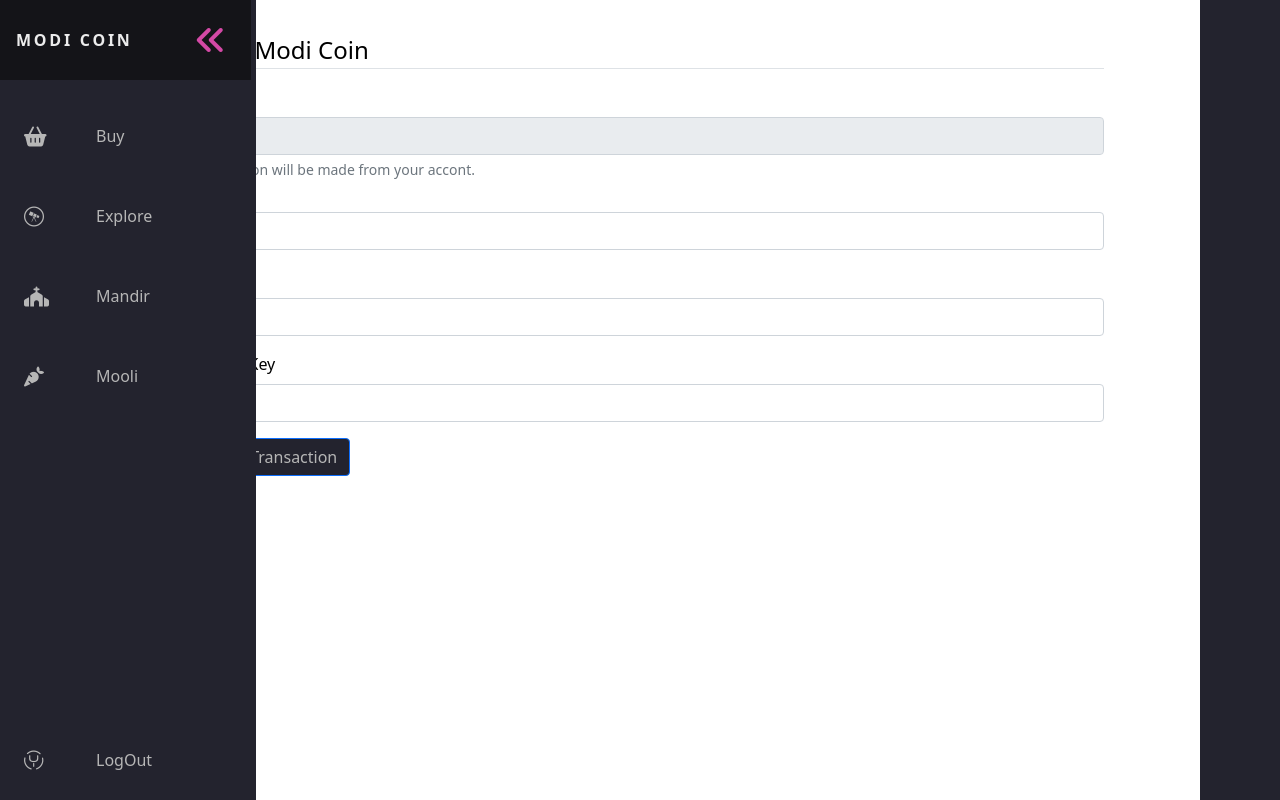
After one commit to batzuu/modicoin, a Flask app: page /transaction in a window 1280 px wide. The commit adds this page. Run offline with Flask 2, Linux system fonts and the light colour scheme; a user stored in the database is signed in; some libraries are stand-ins or nearby versions.

Commit message:
added transaction page + some stuff

```diff
--- a/modicoin/forms.py
+++ b/modicoin/forms.py
@@ -2,9 +2,12 @@
 from flask_wtf.recaptcha import validators
 from wtforms import SelectField
 from wtforms.fields import StringField, PasswordField, SubmitField, BooleanField
+from wtforms.fields.core import IntegerField
 from wtforms.fields.simple import SubmitField
-from wtforms.validators import DataRequired, Length, Email, EqualTo, ValidationError
+from wtforms.validators import DataRequired, Length, Email, EqualTo, ValidationError, NumberRange
+from wtforms.widgets.core import CheckboxInput
 from modicoin.models import User
+from flask_login import current_user
 
 
 class RegistrationForm(FlaskForm):
@@ -42,3 +45,30 @@
     remember = BooleanField("Remember me")
 
     submit = SubmitField("Login")
+
+
+class KeyDownForm(FlaskForm):
+    accept_check = BooleanField("I Have Copied the key", validators=[DataRequired()])
+
+    submit = SubmitField("Next")
+
+class TransactionForm(FlaskForm):
+    receiver = StringField(
+        "Receiver", validators=[DataRequired(), Length(min=2, max=20)]
+    )
+    amount = IntegerField("Amount", validators=[DataRequired(), NumberRange(min=1, message="Minimum Transaction amount is 1 modicoin")])
+
+    private_key= StringField("Private Key", validators=[DataRequired()])
+
+    submit = SubmitField("Make Transaction")
+
+    def validate_receiver(self, receiver):
+        reci = User.query.filter_by(username=receiver.data).first()
+        print(reci)
+        if not reci:
+            raise ValidationError("No receiver with this user name exist")
+
+    def validate_amount(self, amount):
+        balance = User.query.filter_by(username=current_user.username).first().balance
+        if int(amount.data) > int(balance):
+            raise ValidationError(f"Not enough balance! Current Balance: {balance}")
--- a/modicoin/routes.py
+++ b/modicoin/routes.py
@@ -3,7 +3,7 @@
 from sqlalchemy.orm import session
 from wtforms.validators import Email
 from modicoin import app, db, bcrypt, blockchain, login_manager
-from modicoin.forms import RegistrationForm, LoginForm
+from modicoin.forms import KeyDownForm, RegistrationForm, LoginForm, TransactionForm
 from modicoin.models import User
 from flask_login import login_user, current_user, logout_user, login_required
 
@@ -31,11 +31,24 @@
         return redirect(url_for("key_download"))
     return render_template("register.html", title="Register", form=form)
 
+@app.route("/explore")
+@login_required
+def explore():
+    return render_template("chainexplore.html", blockchain=blockchain)
 
 @app.route("/home")
+@login_required
 def home():
     return render_template("home.html", title="Homepage")
 
+@app.route("/transaction", methods=["GET", "POST"])
+@login_required
+def trainsaction():
+    form = TransactionForm()
+    if form.validate_on_submit():
+        print(f"{form.receiver.data}  {form.amount.data} {form.private_key.data}")
+        return redirect(url_for('home'))
+    return render_template("transaction.html", form=form, user=current_user)
 
 @app.route("/login", methods=["GET", "POST"])
 def login():
@@ -72,10 +85,14 @@
     logout_user()
     return redirect(url_for("login"))
 
-@app.route("/key_download")
+@app.route("/key_download", methods=["GET", "POST"])
 def key_download():
+    form = KeyDownForm()
+    if form.validate_on_submit():
+        flash(f'Welcom {current_user.username}!', 'success')
+        return redirect(url_for('home'))
     key = request.args.get('key')
-    return render_template("key_download.html", key=sess["key"], user=current_user)
+    return render_template("key_download.html", key=sess["key"], user=current_user, form=form)
 
 
 
--- a/modicoin/static/main.css
+++ b/modicoin/static/main.css
@@ -199,3 +199,18 @@
 .alert {
 	position:inherit;
 }
+
+.card,
+.card li {
+	position: inherit;
+}
+
+.main-2 {
+	display: flex;
+    flex-direction: column;
+	margin-left : 5rem;
+	margin-right: 5rem;
+	padding: 1rem;
+	padding-right: 10rem;
+    width: 100%;
+}
--- /dev/null
+++ b/modicoin/templates/transaction.html
@@ -0,0 +1,51 @@
+{% extends "layout.html" %}
+
+{% block content %}
+<div class="main-2">
+	<div class="">
+        <form method="POST" action="" class="">
+            {{ form.hidden_tag() }}
+            <legend class="border-bottom mb-4">Send Modi Coin</legend>
+			<div class="mb3">
+				<div class="label">Sender</div>
+				<fieldset disabled><input class="form-control disabled" placeholder="{{ user.username}}"></fieldset>
+				<div class="form-text">Transaction will be made from your accont.</div>
+			</div>
+            <div class="mb-3">
+				{{ form.receiver.label(class="form-label") }}
+					{% if form.receiver.errors %}
+						{{ form.receiver(class="form-control is-invalid") }}
+						<div class="invalid-feedback">
+                        {% for error in form.receiver.errors %}
+                            <span>{{ error }}</span>
+                        {% endfor %}
+						</div>
+                {% else %}
+                    {{ form.receiver(class="form-control") }}
+                {% endif %}
+			</div>
+            <div class="mb-3">
+				{{ form.amount.label(class="form-label") }}
+					{% if form.amount.errors %}
+						{{ form.amount(class="form-control is-invalid") }}
+						<div class="invalid-feedback">
+                        {% for error in form.amount.errors %}
+                            <span>{{ error }}</span>
+                        {% endfor %}
+						</div>
+                {% else %}
+                    {{ form.amount(class="form-control") }}
+                {% endif %}
+			</div>
+            <div class="mb-3">
+				{{ form.private_key.label(class="form-label") }}
+				{{ form.private_key(class="form-control") }}
+			</div>
+			<span class="mt-3">
+				{{ form.submit(class="btn btn-primary") }}
+			</span>
+
+		</form>
+	</div>
+</div>
+{% endblock content %}
```
Also changed, not shown: modicoin/blockchain.py (+5 -3 lines), modicoin/templates/chainexplore.html (added, +23 -0 lines), modicoin/templates/key_download.html (+8 -0 lines), modicoin/site.db, 2 other files.
